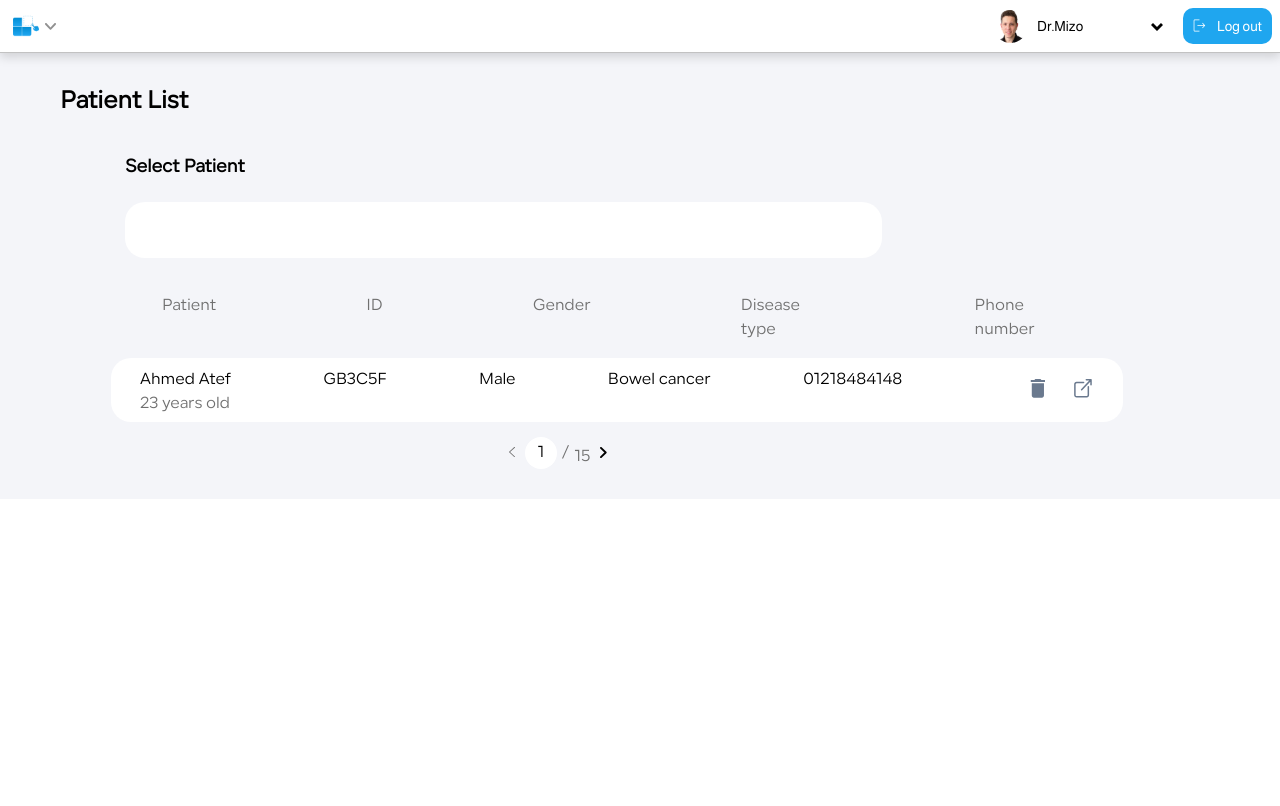
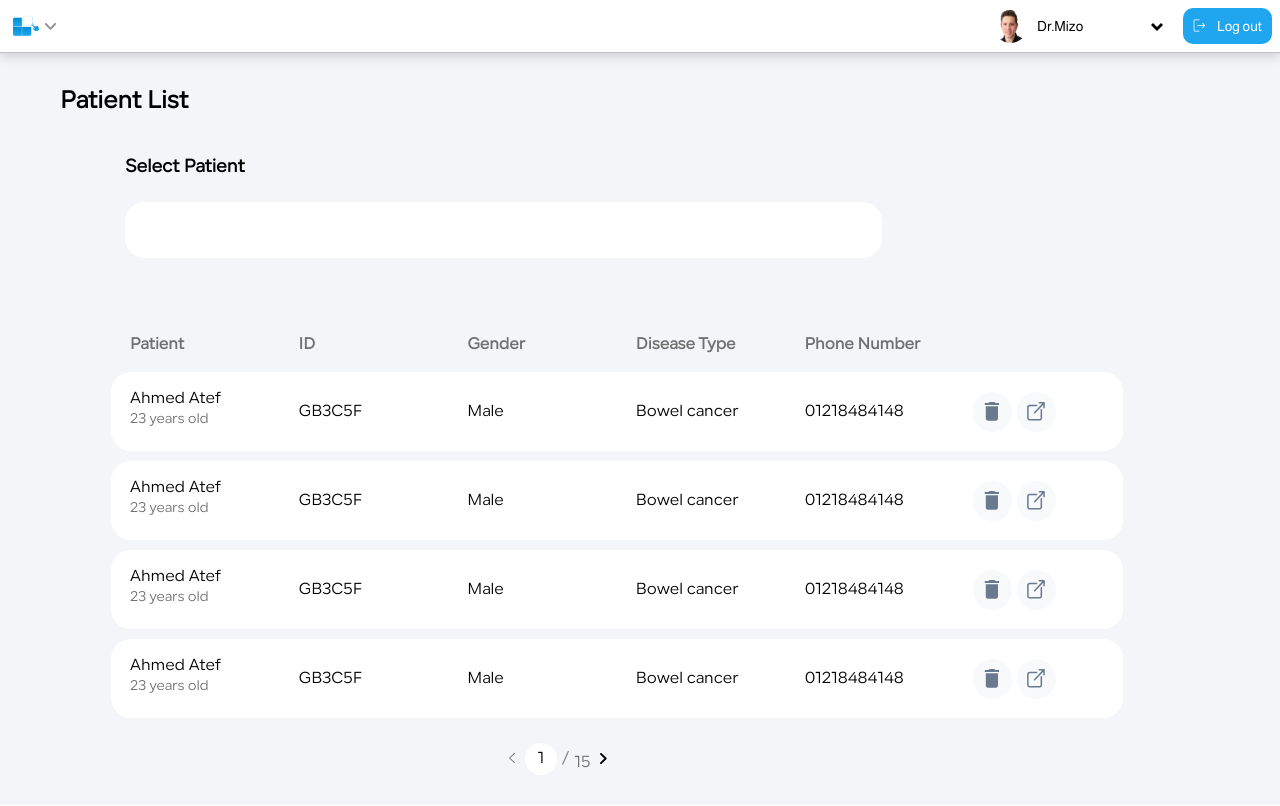
Before and after one commit to m-emadeddin/chemotherapy-management-system, a React (Create React App) app: page /selectpatient in a window 1280 px wide. Shown: the top 806 px of the page. Built offline with nearby package versions, Linux system fonts and the light colour scheme.

Commit message:
modified the styles and changed the divs iton table

```diff
--- a/src/components/PatientInfo/index.jsx
+++ b/src/components/PatientInfo/index.jsx
@@ -1,72 +1,46 @@
 import React from "react";
-import { Button, Img, Text } from "components";
+import { Button, Img } from "components";
 import "./patientinfo.css";
 
-const initialTableData = [
-  {
-    patient: {
-      name: "Ahmed Atef",
-      age: 23,
-    },
-    id: "GB3C5F",
-    gender: "Male",
-    diseaseType: "Bowel cancer",
-    phoneNumber: "01218484148",
-  },
-];
-
-export default function PatientInfo() {
+export default function PatientRecord({ patients }) {
   return (
-    <div>
-      <div className="info-container container-xs mt-9 px-[51px] md:px-5">
-        <div className="flex items-start">
-          <Text className="label label-margin">Patient</Text>
-          <Text className="label label-margin">ID</Text>
-          <Text className="label label-margin">Gender</Text>
-          <Text className="label label-margin">Disease type</Text>
-          <Text className="label">Phone number</Text>
-        </div>
-      </div>
-      <div className="patient-details-container container-xs mt-4 px-[19px] md:px-5">
-        {initialTableData.map((patient, index) => (
-          <div key={index} className="patient-details items-start">
-            <div className="detail-column">
-              <Text className="detail">{patient.patient.name}</Text>
-              <Text className="detail-age">
-                {patient.patient.age} years old
-              </Text>
-            </div>
-            <div className="detail-column">
-              <Text className="detail">{patient.id}</Text>
-            </div>
-            <div className="detail-column">
-              <Text className="detail">{patient.gender}</Text>
-            </div>
-            <div className="detail-column">
-              <Text className="detail">{patient.diseaseType}</Text>
-            </div>
-            <div className="detail-column">
-              <Text className="detail">{patient.phoneNumber}</Text>
-            </div>
-            <div className="flex items-start">
-              <Button
-                size="md"
-                shape="circle"
-                className="mb-[614px] ml-[34px] mt-[10px] w-[40px] !rounded-[20px]"
-              >
-                <Img src="images/img_thumbs_up.svg" />
-              </Button>
-              <Button
-                size="md"
-                shape="circle"
-                className="ml-[5px] mt-[10px] w-[40px] !rounded-[20px]"
-              >
-                <Img src="images/img_map.svg" />
-              </Button>
-            </div>
-          </div>
+    <table className="patient-record">
+      <thead>
+        <tr className="info-tablehead">
+          <th>Patient</th>
+          <th>ID</th>
+          <th>Gender</th>
+          <th>Disease Type</th>
+          <th>Phone Number</th>
+          <th></th>
+        </tr>
+      </thead>
+      <tbody>
+        {patients.map((patient) => (
+          <>
+            <tr key={patient.id} className="info-data-container">
+              <td>
+                {patient.patient.name}
+                <br />
+                <span className="age">{patient.patient.age} years old</span>
+              </td>
+              <td>{patient.id}</td>
+              <td>{patient.gender}</td>
+              <td>{patient.diseaseType}</td>
+              <td>{patient.phoneNumber}</td>
+              <td>
+                <Button size="md" shape="circle" className="action-button">
+                  <Img src="images/img_thumbs_up.svg" />
+                </Button>
+                <Button size="md" shape="circle" className="action-button">
+                  <Img src="images/img_map.svg" />
+                </Button>
+              </td>
+            </tr>
+            <tr class="separator" />
+          </>
         ))}
-      </div>
-    </div>
+      </tbody>
+    </table>
   );
 }
--- a/src/components/PatientInfo/patientinfo.css
+++ b/src/components/PatientInfo/patientinfo.css
@@ -1,55 +1,63 @@
-.info-container {
-    margin-top: 64px;
-    display: flex;
+  .patient-record {
+    border-collapse: collapse ;
+    width: 100%; /* Consider using a percentage or vw for responsiveness */
+    margin-top: 60px;
   }
 
-  .label {
-    color: #707070 !important;
+  .info-tablehead {
+    background-color: #f4f5f9;
+    color: #707070;
     font-family: "Lama Sans";
     font-size: 16px;
     font-style: normal;
     font-weight: 400;
-    line-height: 25px;
+    line-height: 25px; /* 156.25% */
   }
 
-  .label-margin {
-    margin-right: 150px;
+  .patient-record th,
+  .info-data-container td {
+    border-width: 0px; /* Remove borders from both header and data cells */
   }
 
-  .patient-details-container {
-    width: 1085px;
-    flex-shrink: 0;
-    border-radius: 20px;
-    height: 64px;
-    background: #fff;
-    margin-top: 23px;
+  .info-data-container{
+    background: #FFF;
+    padding: 10px;
+    margin: 10px;
+   }
+
+   .info-data-container td:first-child {
+      border-left-style: solid;
+      border-top-left-radius: 20px;
+      border-bottom-left-radius: 20px;
+  }
+  .info-data-container td:last-child {
+      border-right-style: solid;
+      border-bottom-right-radius: 20px;
+      border-top-right-radius: 20px;
   }
 
-  .detail-column {
-    display: flex;
-    flex-direction: column;
-    padding: 10px;
-  }
+  tr.separator { height: 10px; }
 
-  .patient-details {
-    display: flex;
-    justify-content: space-between;
-  }
-
-  .detail {
-    color: #000;
-    font-family: "Lama Sans";
-    font-size: 18px;
-    font-style: normal;
-    font-weight: 500;
-    line-height: 25px;
-  }
-
-  .detail-age {
-    color: #707070 !important; /* Corrected color */
+  .age{
+    color: #707070;
     font-family: "Lama Sans";
     font-size: 14px;
     font-style: normal;
     font-weight: 400;
-    line-height: 25px;
+    line-height: 25px; /* 178.571% */
   }
+
+  /* Consider using flexbox or grid for better button positioning and responsiveness */
+  .action-button {
+    float: left; /* Float buttons to the left */
+    margin-right: 5px; /* Add spacing between buttons */
+    background-color: #F7F9FB;
+  }
+
+  .action-button:last-child {
+    margin-right: 0; /* Remove margin from the last button */
+  }
+
+  .action-button:hover{
+    background-color: #DFE0E2;
+  }
--- a/src/pages/SelectPatient/index.jsx
+++ b/src/pages/SelectPatient/index.jsx
@@ -209,11 +209,41 @@
 import React from "react";
 import { Helmet } from "react-helmet";
 import { CloseSVG } from "../../assets/images";
-import { Img, Text, Button, Input, Heading } from "../../components";
+import { Img, Text, Input, Heading } from "../../components";
 import Header from "components/Header";
 import PatientInfo from "components/PatientInfo";
 
 const initialTableData = [
+  {
+    patient: {
+      name: "Ahmed Atef",
+      age: 23,
+    },
+    id: "GB3C5F",
+    gender: "Male",
+    diseaseType: "Bowel cancer",
+    phoneNumber: "01218484148",
+  },
+  {
+    patient: {
+      name: "Ahmed Atef",
+      age: 23,
+    },
+    id: "GB3C5F",
+    gender: "Male",
+    diseaseType: "Bowel cancer",
+    phoneNumber: "01218484148",
+  },
+  {
+    patient: {
+      name: "Ahmed Atef",
+      age: 23,
+    },
+    id: "GB3C5F",
+    gender: "Male",
+    diseaseType: "Bowel cancer",
+    phoneNumber: "01218484148",
+  },
   {
     patient: {
       name: "Ahmed Atef",
@@ -280,7 +310,7 @@ export default function SelectPatientPage() {
 
           {/* Patient information labels row */}
           <div className="w-full justify-start px-[51px]">
-            <PatientInfo />
+            <PatientInfo patients={initialTableData} />
           </div>
 
           {/* pagination section */}
```
